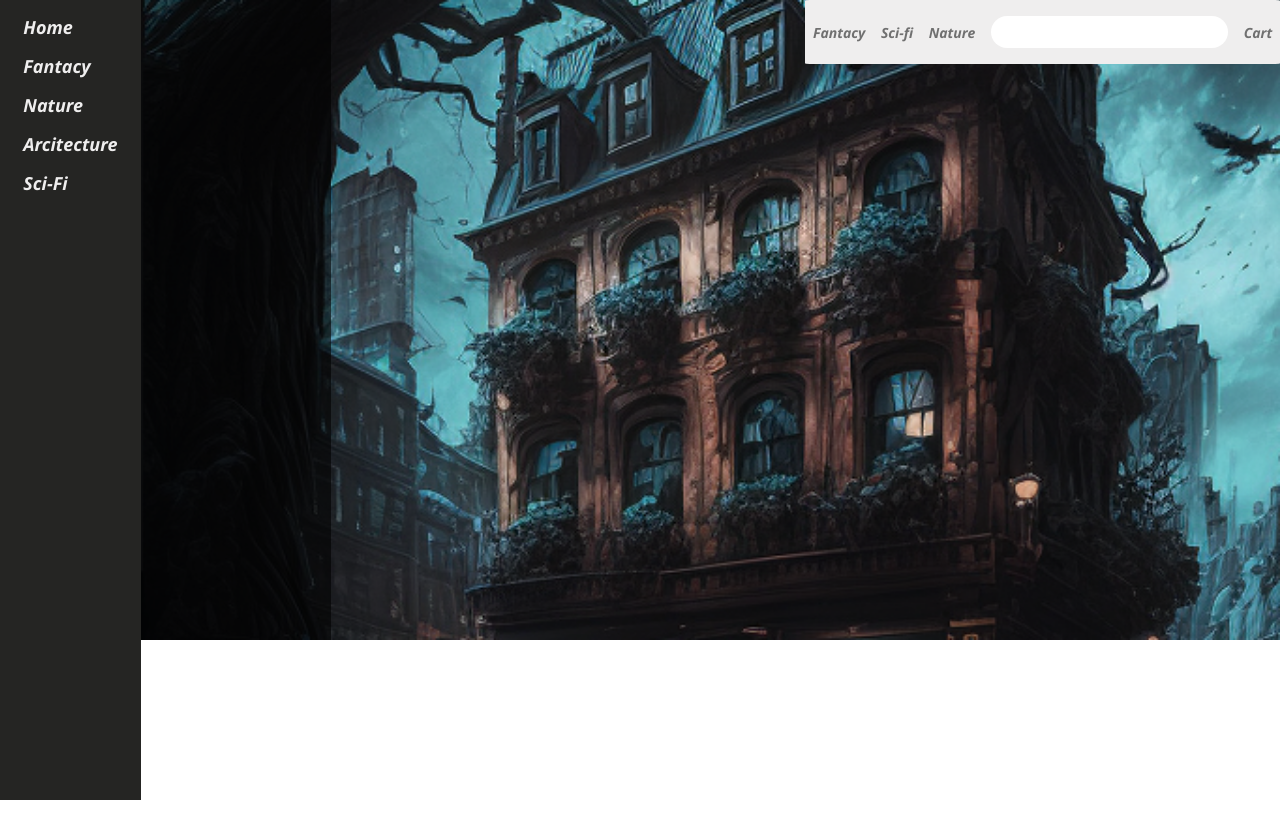
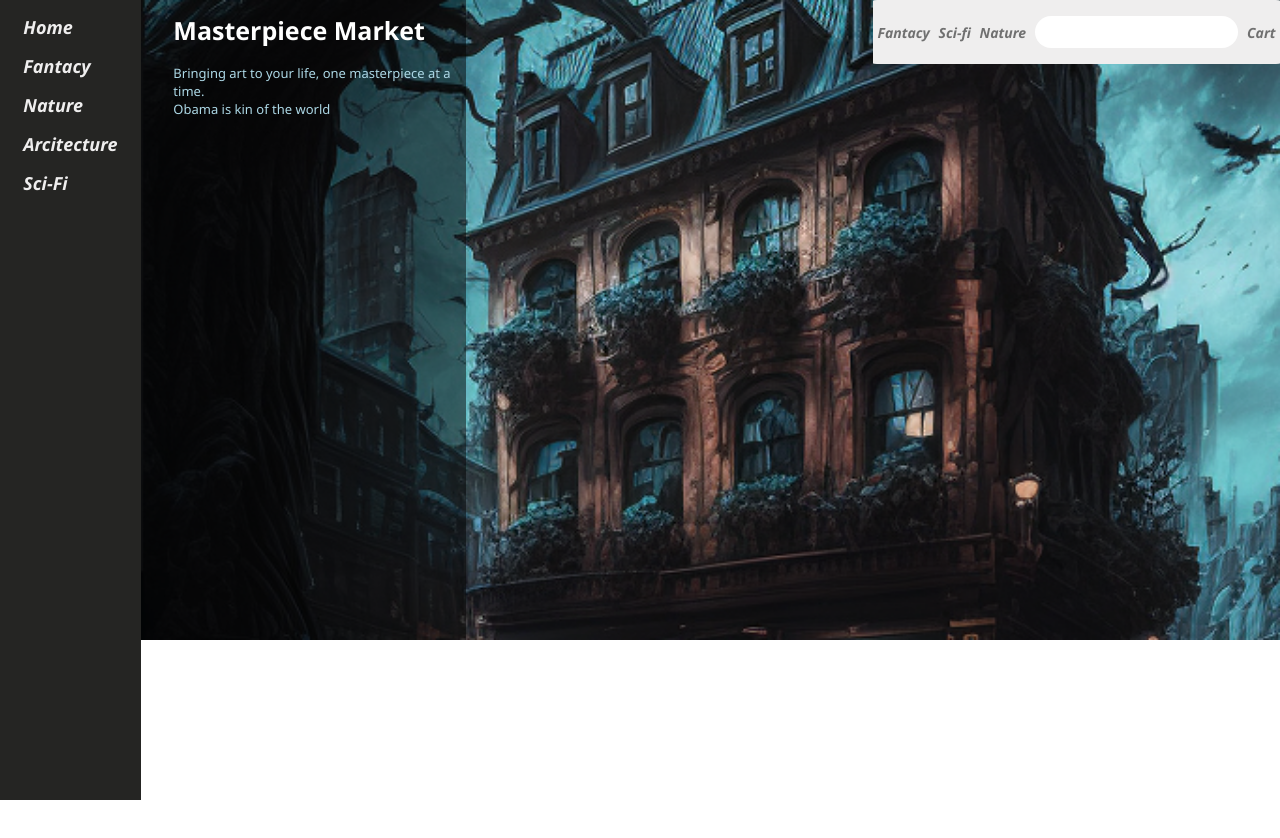
Before and after one commit to wi1helm/Webshop, a plain HTML site: page index.html in a window 1280 px wide. Shown: the top 838 px of the page. Drawn offline with Linux system fonts and the light colour scheme.

Commit message:
Added text into the info bar

```diff
--- a/index.html
+++ b/index.html
@@ -23,7 +23,10 @@
             <div class="content">
                 <div id="home_top">
                     <div class="info_bar">
-
+                        <h1>Masterpiece Market</h1>
+                        <p>Bringing art to your life, one masterpiece at a time.</p>
+                        <p>Obama is kin of the world</p>
+                        <p ></p>
                     </div>
                     <div id="container_bar">
                         <div id="searth_bar">
--- a/styles.css
+++ b/styles.css
@@ -45,11 +45,33 @@ body {
     height: 20%;
 }
 .info_bar{
-    width: 20%;
+    width: 40%;
     height: 100%;
-    background-color: black;
-    z-index: 1;
-    opacity: 0.6;
+    background:rgb(0,0,0);
+    filter:alpha(opacity=50);
+    background:rgba(0,0,0,0.5);
+    display: flex;
+    flex-direction: column;
+}
+.info_bar h1{
+    margin-top: 4%;
+    margin-left: 10%;
+    display: flex;
+    align-items: flex-start;
+    color: white;
+    font-family: 'Segoe UI', Tahoma, Geneva, Verdana, sans-serif;
+    font-style: initial;
+    font-size: 25px;
+}
+.info_bar p{
+    margin: 0%;
+    margin-left: 10%;
+    display: flex;
+    align-items: flex-start;
+    color: lightblue;
+    font-family: 'Segoe UI', Tahoma, Geneva, Verdana, sans-serif;
+    font-style: initial;
+    font-size: 13px;
 }
 #container_bar{
     width: 100%;
@@ -70,7 +92,6 @@ body {
     font-style: italic;
     font-size:7px;
 
-    z-index: 1;
 }
 #search{
     width: 50%;
```
